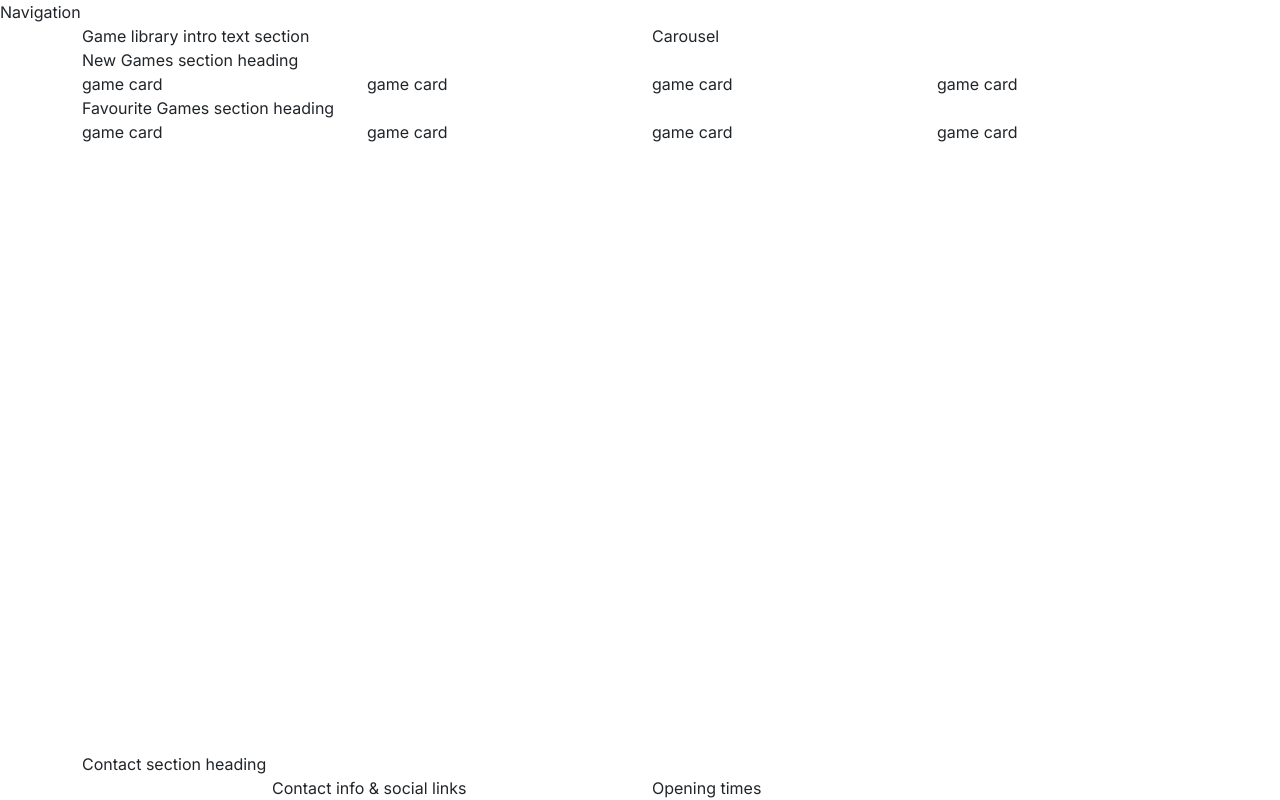
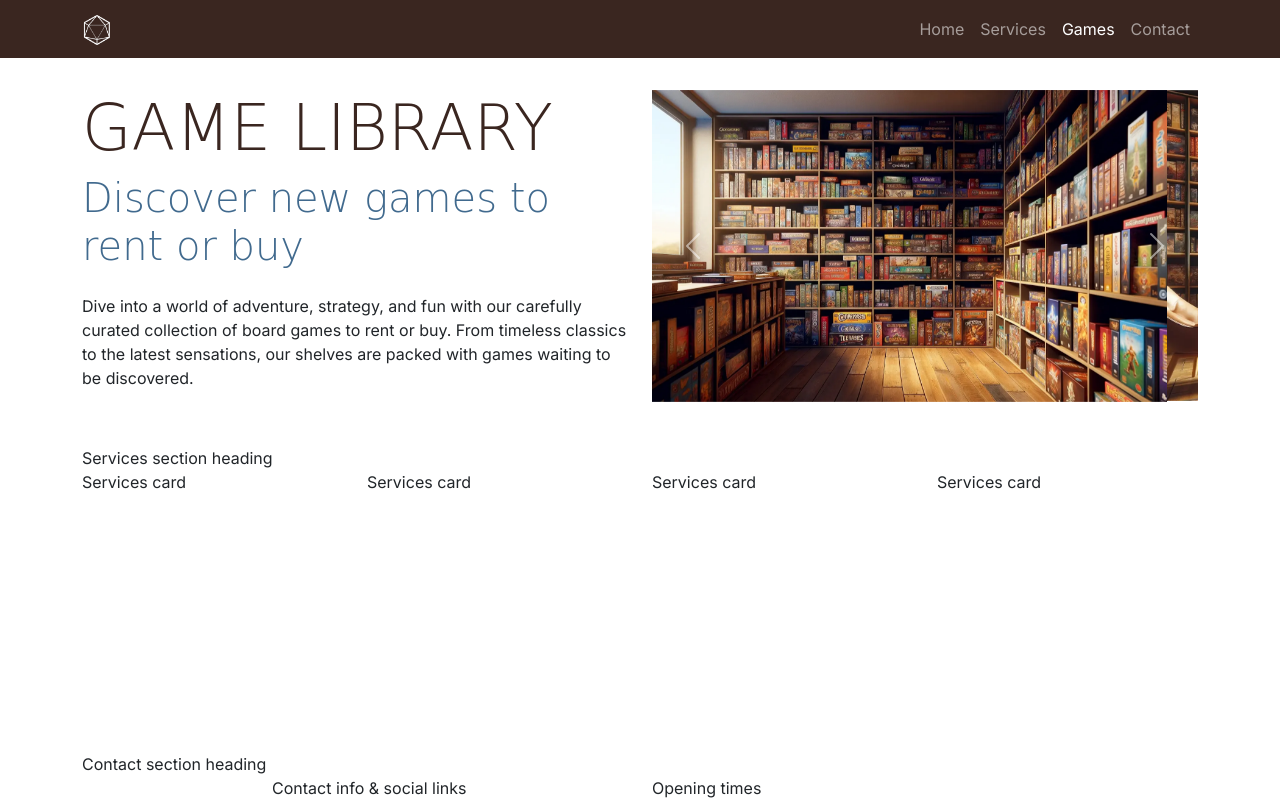
Before and after one commit to Moradillo91/boardwalk-games, a plain HTML site: page game-library.html in a window 1280 px wide. Drawn offline with nearby package versions, Linux system fonts and the light colour scheme; a web font is replaced by a local one.

Commit message:
Create game library page

```diff
--- a/game-library.html
+++ b/game-library.html
@@ -5,13 +5,14 @@
     <meta charset="UTF-8">
     <meta name="viewport" content="width=device-width, initial-scale=1.0">
     <meta name="description"
-        content="Explore Boardwalk Games' vast library of engaging and exciting board games available for rent or purchase. Reserve your game online and embark on your next board game adventure today!">
+        content="Boardwalk Games, your ultimate gaming retreat!  Perfect for casual gamers, enthusiasts, and student gatherings.  Visit us for your next adventure in board gaming.">
     <title>Boardwalk Games | Game Library</title>
 
     <!-- favicons generated by favicon.io -->
     <link rel="apple-touch-icon" sizes="180x180" href="assets/images/apple-touch-icon.png">
     <link rel="icon" type="image/png" sizes="32x32" href="assets/images/favicon-32x32.png">
     <link rel="icon" type="image/png" sizes="16x16" href="assets/images/favicon-16x16.png">
+
 
     <!-- Bootstrap 5 CSS -->
     <link href="https://cdn.jsdelivr.net/npm/bootstrap@5.3.3/dist/css/bootstrap.min.css" rel="stylesheet"
@@ -20,59 +21,101 @@
     <!-- Custom CSS -->
     <link rel="stylesheet" href="assets/css/style.css">
 </head>
-<!-- classes on body set to work with mt-auto on footer to
-    ensure it always stays at the bottom of the page -->
 
+<!-- Classes on body set to work with mt-auto on footer to ensure it always stays at the bottom of the page -->
 <body class="d-flex flex-column min-vh-100">
+
     <!-- Navigation -->
-    <div>Navigation</div>
+    <nav id="navbar" class="navbar navbar-expand-lg" data-bs-theme="dark">
+      <div class="container">
+        <a class="navbar-brand" href="index.html">
+          <img src="assets/images/logo-sm-white.png" alt="Boardwalk Games Logo" class="logo">
+        </a>
+        <button class="navbar-toggler" type="button" data-bs-toggle="collapse" data-bs-target="#navbarNav" aria-controls="navbarNav" aria-expanded="false" aria-label="Toggle navigation">
+          <span class="navbar-toggler-icon"></span>
+        </button>
+        <div class="collapse navbar-collapse" id="navbarNav">
+          <ul class="navbar-nav ms-auto">
+            <li class="nav-item">
+              <a class="nav-link" href="index.html">Home</a>
+            </li>
+            <li class="nav-item">
+              <a class="nav-link" href="#">Services</a>
+            </li>
+            <li class="nav-item">
+              <a class="nav-link active" aria-current="page"  href="game-library.html">Games</a>
+            </li>
+            <li class="nav-item">
+              <a class="nav-link" href="#"l>Contact</a>
+            </li>
+          </ul>
+        </div>
+      </div>
+    </nav>
 
     <!-- Header with carousel -->
-    <header class="container">
+    <header id="header" class="container section">
         <div class="row">
-            <div class="col-12 col-xl-6">Game library intro text section</div>
-            <div class="col-12 col-xl-6">Carousel</div>
+            <div class="col-12 col-xl-6 text-center text-xl-start">
+              <h1 class="display-3">Game Library    </h1>
+              <p class="lead display-6 sub-heading-color">Discover new games to rent or buy</p>
+              <p class="my-4">Dive into a world of adventure, strategy, and fun with our carefully curated collection of board games to rent or buy. From timeless classics to the latest sensations, our shelves are packed with games waiting to be discovered.</p>
+            </div>
+            <div class="col-12 col-xl-6">
+              <div id="carouselExampleAutoplaying" class="carousel slide" data-bs-ride="carousel">
+                <div class="carousel-inner">
+                  <div class="carousel-item active">
+                    <img src="assets/images/game-library-carousel-1.webp" class="d-block w-100" alt="Bookshelves filled with boardgames">
+                  </div>
+                  <div class="carousel-item">
+                    <img src="assets/images/boardwalk-games-carousel-image-2.webp" class="d-block w-100" alt="The inside of Boardwalk Games with bookshelves filled with boardgames, and wooden tables to play at">
+                  </div>
+                  <div class="carousel-item">
+                    <img src="assets/images/game-library-carousel-2.webp" class="d-block w-100" alt="Bookshelves filled with boardgames">
+                  </div>
+                  <div class="carousel-item">
+                    <img src="assets/images/game-library-carousel-3.webp class="d-block w-100" alt="Bookshelves filled with boardgames, one man is browsing the shelves">
+                  </div>
+                  <div class="carousel-item">
+                    <img src="assets/images/game-library-carousel-4.webp" class="d-block w-100" alt="8 board games stacked on top of each other">
+                  </div>
+                </div>
+                <button class="carousel-control-prev" type="button" data-bs-target="#carouselExampleAutoplaying" data-bs-slide="prev">
+                  <span class="carousel-control-prev-icon" aria-hidden="true"></span>
+                  <span class="visually-hidden">Previous</span>
+                </button>
+                <button class="carousel-control-next" type="button" data-bs-target="#carouselExampleAutoplaying" data-bs-slide="next">
+                  <span class="carousel-control-next-icon" aria-hidden="true"></span>
+                  <span class="visually-hidden">Next</span>
+                </button>
+              </div>
+            </div>
         </div>
     </header>
 
-    <!-- main element to hold all key sections of the game library page,
-         it is not part of the grid structure -->
+    <!-- main element to hold all key sections of the home page. It is not part of the grid structure -->
     <main>
-        <!-- New Games section -->
+        <!-- Services section -->
         <section class="container">
             <div class="row">
-                <div class="col-12">
-                    New Games section heading
-                </div>
-                <div class="col-12 col-md-6 col-xl-3">game card</div>
-                <div class="col-12 col-md-6 col-xl-3">game card</div>
-                <div class="col-12 col-md-6 col-xl-3">game card</div>
-                <div class="col-12 col-md-6 col-xl-3">game card</div>
-            </div>
-        </section>
-        <!-- Favourite Games section -->
-        <section class="container">
-            <div class="row">
-                <div class="col-12">
-                    Favourite Games section heading
-                </div>
-                <div class="col-12 col-md-6 col-xl-3">game card</div>
-                <div class="col-12 col-md-6 col-xl-3">game card</div>
-                <div class="col-12 col-md-6 col-xl-3">game card</div>
-                <div class="col-12 col-md-6 col-xl-3">game card</div>
+                <div class="col-12">Services section heading</div>
+                <div class="col-12 col-md-6 col-xl-3">Services card</div>
+                <div class="col-12 col-md-6 col-xl-3">Services card</div>
+                <div class="col-12 col-md-6 col-xl-3">Services card</div>
+                <div class="col-12 col-md-6 col-xl-3">Services card</div>
             </div>
         </section>
     </main>
 
-    <!-- footer / contact section -->
+    <!-- Footer / contact section -->
     <!-- mt-auto added to push footer to the bottom of the page -->
     <footer class="mt-auto">
         <div class="container">
             <div class="row justify-content-center">
                 <div class="col-12">Contact section heading</div>
-                <!-- contact info -->
+                <!-- Contact info -->
                 <div class="col-12 col-md-6 col-xl-4">Contact info & social links</div>
-                <!-- opening times -->
+                <!-- Opening times -->
                 <div class="col-12 col-md-6 col-xl-4">Opening times</div>
             </div>
         </div>
```
